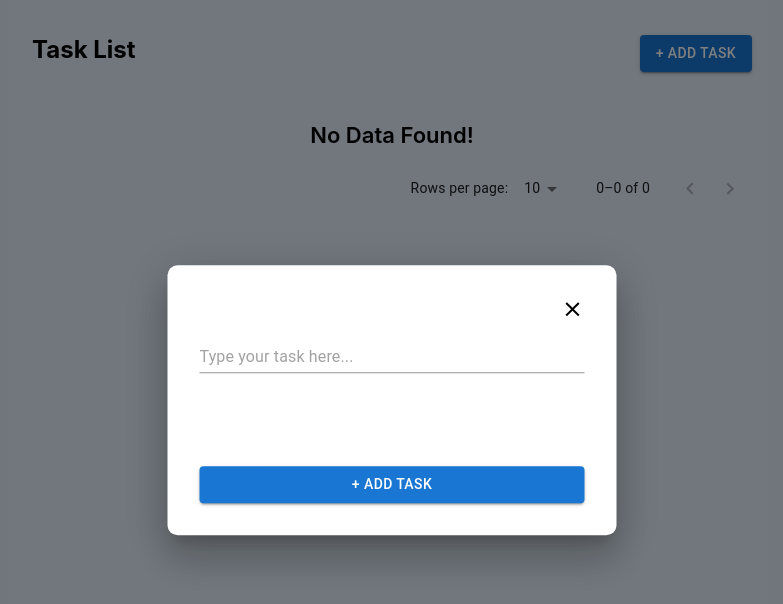
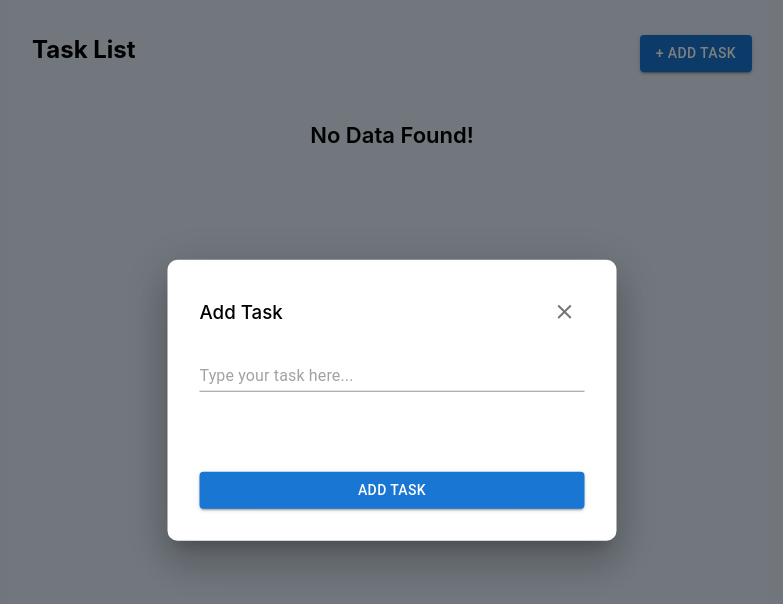
Before and after one commit to Mayur-R-code/Todo-app, a React (Create React App) app: page / in a window 1280 px wide. Both pictures are taken after a click on the button "+ ADD TASK". Shown: the top 604 px of the page, without its empty margins (248-1031 px from the left). Built offline with nearby package versions, Linux system fonts and the light colour scheme.

Commit message:
some changes

```diff
--- a/src/App.js
+++ b/src/App.js
@@ -1,4 +1,5 @@
 import "./App.css";
+// import Notification from "./component/Notification";
 import TodoList from "./component/todo";
 // import Tabs from "./component/tab";
 
@@ -8,6 +9,7 @@
       <TodoList />
       <div style={{ marginTop: "60px" }}>
         {/* <Tabs /> */}
+        {/* <Notification /> */}
       </div>
     </>
   );
--- a/src/component/modal.js
+++ b/src/component/modal.js
@@ -3,7 +3,7 @@
 // import Button from "@mui/material/Button";
 import Typography from "@mui/material/Typography";
 import Modal from "@mui/material/Modal";
-import { Icon } from "@mui/material";
+import { Icon, IconButton } from "@mui/material";
 import { Close } from "@mui/icons-material";
 
 const style = {
@@ -23,7 +23,7 @@
   },
 };
 
-export default function BasicModal({ children, setOpen, open }) {
+export default function BasicModal({ children, setOpen, open, modalTitle }) {
   // const handleOpen = () => setOpen(true);
   const handleClose = () => setOpen(false);
 
@@ -37,25 +37,43 @@
         aria-describedby="modal-modal-description"
       >
         <Box sx={style}>
-          <Icon
-            onClick={handleClose}
+          <Box
+            component="div"
             sx={{
+              display: "flex",
               width: "100%",
-              display: "flex",
-              justifyContent: "flex-end",
-              marginBottom: "20px",
-              cursor: "pointer",
+              justifyContent: "space-between",
+              alignItems: "center",
+              marginBottom: "28px",
             }}
           >
-            <Close />
-          </Icon>
+            <Box
+              component="h3"
+              m={0}
+              sx={{ padding: "8px 0px", fontWeight: "500" }}
+            >
+              {modalTitle}
+            </Box>
+            <IconButton
+              onClick={handleClose}
+              sx={{
+                // width: "100%",
+                // display: "flex",
+                // justifyContent: "flex-end",
+                // marginBottom: "20px",
+                cursor: "pointer",
+              }}
+            >
+              <Close />
+            </IconButton>
+          </Box>
           <Typography
             id="modal-modal-title"
             component="div"
             display={"flex"}
             justifyContent={"space-between"}
             flexDirection={"column"}
-            gap={"93px"}
+            gap={"80px"}
           >
             {children}
           </Typography>
--- a/src/component/todo.js
+++ b/src/component/todo.js
@@ -14,8 +14,6 @@
   });
   const [inputValue, setInputValue] = useState("");
   const [editIndex, setEditIndex] = useState(null);
-  // const [filterValue, setFilterValue] = useState("");
-  // const [open, setOpen] = useState(false);
   const [page, setPage] = useState(0);
   const [rowsPerPage, setRowsPerPage] = useState(10);
   const [openModal, setOpenModal] = useState(false);
@@ -131,10 +129,20 @@
             + add task
           </Button>
         </Box>
-        <BasicModal setOpen={setOpenModal} open={openModal}>
+        <BasicModal
+          setOpen={setOpenModal}
+          open={openModal}
+          modalTitle={`${formIsEdit ? "Edit" : "Add"} Task`}
+        >
           <TextField
             autoComplete="off"
-            sx={{ width: "100%", fontSize: "20px" }}
+            sx={{
+              width: "100%",
+              fontSize: "20px",
+              "& > div:hover:before": {
+                borderBottom: "1px solid rgba(0, 0, 0, 0.42) !important",
+              },
+            }}
             type="text"
             placeholder={
               formIsEdit ? "Edit your task here..." : "Type your task here..."
@@ -144,9 +152,10 @@
             onChange={(e) => setInputValue(e.target.value)}
           />
           <Button variant="contained" onClick={handleAddOrEditTodo}>
-            {formIsEdit ? "Save" : "+ Add task"}
+            {formIsEdit ? "Update" : "Add task"}
           </Button>
         </BasicModal>
+        {todos.length > 0 ? (
           <Box
             component="table"
             sx={{
@@ -179,6 +188,8 @@
                     component="td"
                     sx={{
                       listStyle: "none",
+                      overflow: "hidden",
+                      wordWrap: "break-word",
                       // width: "60%",
                       fontSize: "22px",
                     }}
@@ -223,11 +234,7 @@
                   </Box>
                 </Box>
               ))}
-          <Box
-            sx={{ textAlign: "center", fontSize: "22px", fontWeight: "600" }}
-          >
-            {todos.length === 0 && "No Data Found!"}
-          </Box>
+
             <TablePagination
               rowsPerPageOptions={[5, 10, 15]}
               component="div"
@@ -238,6 +245,13 @@
               onRowsPerPageChange={handleChangeRowsPerPage}
             />
           </Box>
+        ) : (
+          <Box
+            sx={{ textAlign: "center", fontSize: "22px", fontWeight: "600" }}
+          >
+            No Data Found!
+          </Box>
+        )}
       </Box>
       <Toaster position="top-right" reverseOrder={false} />
     </>
```
Also changed, not shown: src/component/Notification.js (added, +51 -0 lines). Lines whose indentation alone changed are shown as unchanged.
